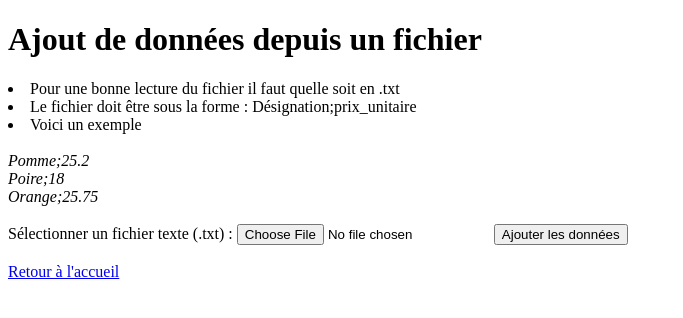
After one commit to Martoch90/ProjetNoSQL, a Flask app: page /ajout_de_donnees in a window 1280 px wide. The commit adds this page. Shown: the top 318 px of the page, without its empty margins (0-683 px from the left). Run offline with Flask 3, Linux system fonts and the light colour scheme.

Commit message:
Ajout des donnée depuis un fichier text

```diff
--- a/app.py
+++ b/app.py
@@ -1,4 +1,4 @@
-from flask import Flask, render_template, request, redirect, url_for
+from flask import Flask, render_template, request, redirect, url_for, flash
 from pymongo import MongoClient
 from flask import jsonify
 from flask import Flask, render_template, request, redirect, url_for, session
@@ -7,7 +7,9 @@ import redis
 import json
 from bson import json_util
 from bson import ObjectId
-import datetime
+import csv
+import io
+
 
 app = Flask(__name__)
 app.secret_key = 'tft_c_cool'
@@ -31,6 +33,46 @@ def nouvel_article():
         return redirect(url_for('index'))
 
     return render_template('nouvel_article.html')
+
+@app.route('/ajout_de_donnees', methods=['GET', 'POST'])
+def ajout_de_donnees():
+    if request.method == 'POST':
+        # Vérifiez si un fichier a été téléchargé
+        if 'file' not in request.files:
+            flash('Aucun fichier n\'a été téléchargé.', 'error')
+            return redirect(request.url)
+
+        file = request.files['file']
+
+        # Vérifiez si le fichier a un nom
+        if file.filename == '':
+            flash('Aucun fichier sélectionné.', 'error')
+            return redirect(request.url)
+
+        # Vérifiez si le fichier est un fichier texte
+        if file and file.filename.endswith('.txt'):
+            try:
+                # Ouvrir le fichier en mode texte avec io.TextIOWrapper
+                text_file = io.TextIOWrapper(file, encoding='utf-8', newline='')
+
+                # Lecture du fichier texte CSV en mode texte
+                csv_data = csv.reader(text_file, delimiter=';')
+
+                for row in csv_data:
+                    designation, prix_unitaire = row
+                    prix_unitaire = float(prix_unitaire)
+
+                    # Insérez les données dans la base de données
+                    collection.insert_one({'designation': designation, 'prix_unitaire': prix_unitaire})
+
+                flash('Les données ont été ajoutées avec succès.', 'success')
+            except Exception as e:
+                flash(f"Une erreur s'est produite lors de la lecture du fichier : {str(e)}", 'error')
+
+        else:
+            flash('Le fichier doit être au format texte (.txt).', 'error')
+
+    return render_template('ajout_de_donnees.html')
 
 @app.route('/recherche', methods=['GET', 'POST'])
 def recherche():
--- /dev/null
+++ b/templates/ajout_de_donnees.html
@@ -0,0 +1,45 @@
+<!DOCTYPE html>
+<html lang="en">
+<head>
+    <meta charset="UTF-8">
+    <meta name="viewport" content="width=device-width, initial-scale=1.0">
+    <title>Ajout de données depuis un fichier</title>
+</head>
+<body>
+    <h1>Ajout de données depuis un fichier</h1>
+
+    <li>Pour une bonne lecture du fichier il faut quelle soit en .txt</li>
+    <li>Le fichier doit être sous la forme : Désignation;prix_unitaire</li>
+    <li>Voici un exemple</li>
+    <br>
+    <em>Pomme;25.2</em><br>
+    <em>Poire;18</em><br>
+    <em>Orange;25.75</em><br>
+    <br>
+
+    {% with messages = get_flashed_messages() %}
+        {% if messages %}
+            <ul>
+                {% for message in messages %}
+                    <style>
+                        .message_color {
+                            color: rgb(0, 109, 128);
+                        }
+                    </style>
+                        <li class="message_color">{{ message }}</li>
+                {% endfor %}
+            </ul>
+        {% endif %}
+    {% endwith %}
+
+    <form method="POST" action="{{ url_for('ajout_de_donnees') }}" enctype="multipart/form-data">
+        <label for="file">Sélectionner un fichier texte (.txt) :</label>
+        <input type="file" name="file" accept=".txt" required>
+        <button type="submit">Ajouter les données</button>
+    </form>
+
+    <br>
+
+    <a href="{{ url_for('index') }}">Retour à l'accueil</a>
+</body>
+</html>
--- a/templates/index.html
+++ b/templates/index.html
@@ -9,6 +9,8 @@
     <h1>Bienvenue dans l'application de gestion de stock</h1>
     <a href="{{ url_for('nouvel_article') }}"><button>Ajouter un nouvel article</button></a>
     <br>
+    <a href="{{ url_for('ajout_de_donnees') }}"><button>Ajouter des articles depuis un fichier</button></a>
+    <br>
     <a href="{{ url_for('recherche') }}"><button>Rechercher des articles</button></a>
     <br>
     <a href="{{ url_for('suppression_par_nom') }}"><button>Suppression</button></a>
```
Also changed, not shown: README.md.
